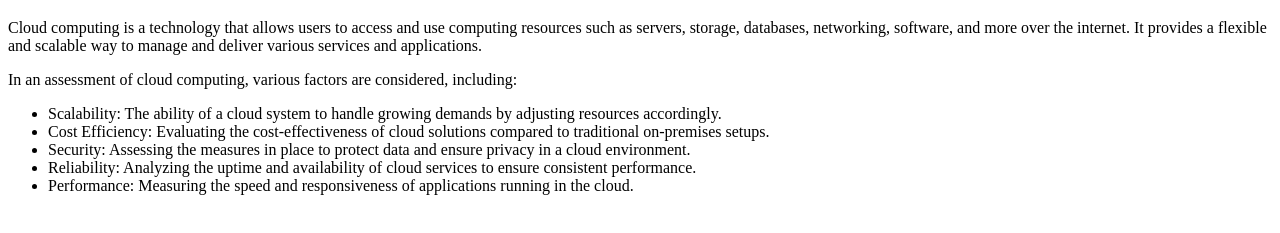
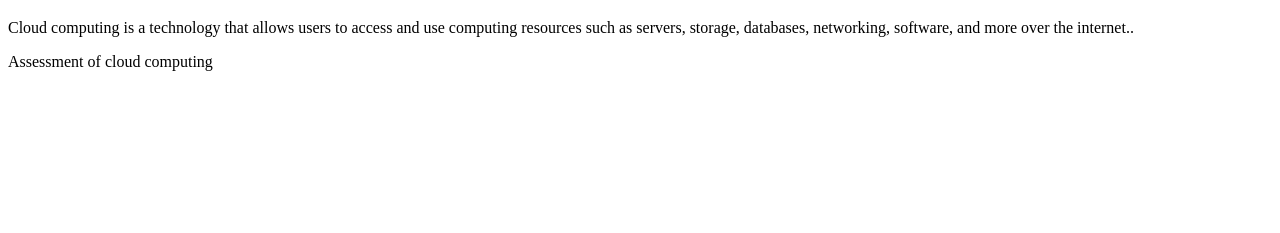
Before and after one commit to 7207147568/CloudLab, a website: page src/index.html in a window 1280 px wide. Shown: the part 61-294 px from the top of the page. Drawn offline with Linux system fonts and the light colour scheme.

Commit message:
index.html

```diff
--- a/src/index.html
+++ b/src/index.html
@@ -5,14 +5,7 @@
 </head>
 <body>
   <h1>Cloud Computing</h1>
-  <p>Cloud computing is a technology that allows users to access and use computing resources such as servers, storage, databases, networking, software, and more over the internet. It provides a flexible and scalable way to manage and deliver various services and applications.</p>
-  <p>In an assessment of cloud computing, various factors are considered, including:</p>
-  <ul>
-    <li>Scalability: The ability of a cloud system to handle growing demands by adjusting resources accordingly.</li>
-    <li>Cost Efficiency: Evaluating the cost-effectiveness of cloud solutions compared to traditional on-premises setups.</li>
-    <li>Security: Assessing the measures in place to protect data and ensure privacy in a cloud environment.</li>
-    <li>Reliability: Analyzing the uptime and availability of cloud services to ensure consistent performance.</li>
-    <li>Performance: Measuring the speed and responsiveness of applications running in the cloud.</li>
-  </ul>
+  <p>Cloud computing is a technology that allows users to access and use computing resources such as servers, storage, databases, networking, software, and more over the internet..</p>
+  <p>Assessment of cloud computing</p>
 </body>
 </html>
```
